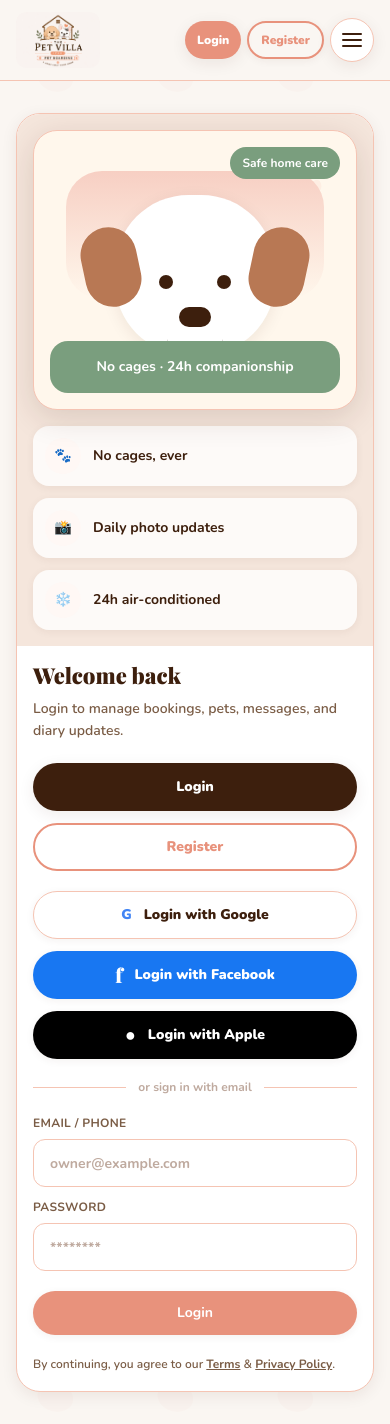
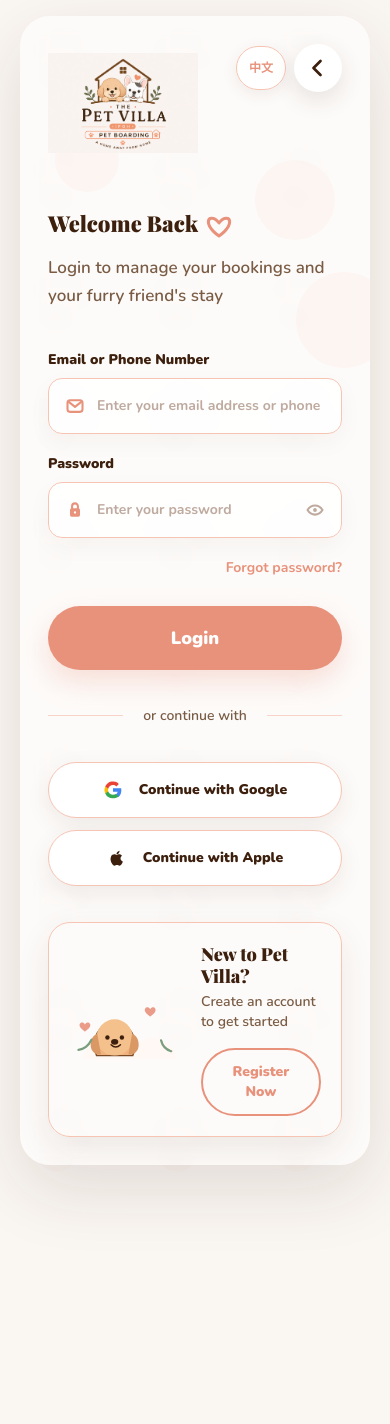
Before and after one commit to petvilla-ipoh/pet-villa, a Next.js app in the folder apps/web/: page /auth in a window 390 px wide. After the commit the page ends 1181 px from the top, so only its background shows below. Built offline with nearby package versions, Linux system fonts and the light colour scheme; a web font is replaced by a local one.

Commit message:
redesign auth mobile pages

```diff
--- a/apps/web/app/auth/page.tsx
+++ b/apps/web/app/auth/page.tsx
@@ -1,14 +1,147 @@
 "use client";
 
 import { useEffect, useState } from "react";
-import { AppNav } from "../components/AppNav";
-import { DogIllustration } from "../components/DogIllustration";
 import { useLanguage } from "../components/LanguageProvider";
 
 type AuthMode = "login" | "register";
+type FieldIconType = "mail" | "lock" | "user" | "phone" | "eye";
+
+function BackIcon() {
+  return (
+    <svg viewBox="0 0 24 24" className="h-6 w-6" aria-hidden="true">
+      <path d="m14.5 5-7 7 7 7" fill="none" stroke="currentColor" strokeWidth="2.7" strokeLinecap="round" strokeLinejoin="round" />
+    </svg>
+  );
+}
+
+function HeartMark() {
+  return (
+    <svg viewBox="0 0 42 42" className="inline-block h-8 w-8 align-middle" aria-hidden="true">
+      <path d="M21 34S7 25 7 15.5C7 9.8 14.2 8 21 17c6.8-9 14-7.2 14-1.5C35 25 21 34 21 34Z" fill="none" stroke="#e8927c" strokeWidth="4" strokeLinecap="round" strokeLinejoin="round" />
+    </svg>
+  );
+}
+
+function FieldIcon({ type }: { type: FieldIconType }) {
+  const common = { fill: "none", stroke: "#e8927c", strokeWidth: "2.5", strokeLinecap: "round" as const, strokeLinejoin: "round" as const };
+
+  if (type === "mail") {
+    return (
+      <svg viewBox="0 0 24 24" className="h-5 w-5" aria-hidden="true">
+        <rect x="3" y="5" width="18" height="14" rx="3" {...common} />
+        <path d="m4.5 7 7.5 6 7.5-6" {...common} />
+      </svg>
+    );
+  }
+
+  if (type === "phone") {
+    return (
+      <svg viewBox="0 0 24 24" className="h-5 w-5" aria-hidden="true">
+        <path d="M7 4.5 9.8 4l2 5-2 1.2c1 2.2 2.8 4 5 5l1.2-2 5 2-.5 2.8c-.2 1.1-1.1 1.9-2.3 1.9C10.2 19.9 4.1 13.8 4.1 5.8c0-1.2.8-2.1 1.9-2.3Z" fill="#e8927c" />
+      </svg>
+    );
+  }
+
+  if (type === "user") {
+    return (
+      <svg viewBox="0 0 24 24" className="h-5 w-5" aria-hidden="true">
+        <circle cx="12" cy="8" r="4" fill="#e8927c" />
+        <path d="M5 21c.8-4.2 4-6.5 7-6.5s6.2 2.3 7 6.5" fill="#e8927c" />
+      </svg>
+    );
+  }
+
+  if (type === "eye") {
+    return (
+      <svg viewBox="0 0 24 24" className="h-5 w-5 text-villa-text-muted" aria-hidden="true">
+        <path d="M3 12s3.4-5.5 9-5.5S21 12 21 12s-3.4 5.5-9 5.5S3 12 3 12Z" {...common} stroke="#bfaa9f" />
+        <circle cx="12" cy="12" r="2.3" fill="#bfaa9f" />
+      </svg>
+    );
+  }
+
+  return (
+    <svg viewBox="0 0 24 24" className="h-5 w-5" aria-hidden="true">
+      <rect x="6" y="10" width="12" height="10" rx="2" fill="#e8927c" />
+      <path d="M8.5 10V7.5a3.5 3.5 0 0 1 7 0V10" {...common} />
+      <circle cx="12" cy="15" r="1.4" fill="#fff8f5" />
+    </svg>
+  );
+}
+
+function GoogleMark() {
+  return (
+    <svg viewBox="0 0 24 24" className="h-5 w-5" aria-hidden="true">
+      <path d="M22 12.2c0-.8-.1-1.5-.2-2.2H12v4.1h5.6a4.8 4.8 0 0 1-2.1 3.2v2.7h3.4c2-1.8 3.1-4.5 3.1-7.8Z" fill="#4285F4" />
+      <path d="M12 22c2.8 0 5.2-.9 6.9-2.5l-3.4-2.7c-.9.6-2.1 1-3.5 1-2.7 0-5-1.8-5.8-4.3H2.7v2.8A10 10 0 0 0 12 22Z" fill="#34A853" />
+      <path d="M6.2 13.5a6 6 0 0 1 0-3.1V7.6H2.7a10 10 0 0 0 0 8.8l3.5-2.9Z" fill="#FBBC05" />
+      <path d="M12 6.1c1.5 0 2.9.5 4 1.6l3-3A10 10 0 0 0 2.7 7.6l3.5 2.8C7 7.9 9.3 6.1 12 6.1Z" fill="#EA4335" />
+    </svg>
+  );
+}
+
+function AppleMark() {
+  return (
+    <svg viewBox="0 0 24 24" className="h-5 w-5" aria-hidden="true">
+      <path d="M16.2 12.5c0-2.1 1.7-3.1 1.8-3.2-1-1.5-2.6-1.7-3.1-1.7-1.3-.1-2.6.8-3.3.8-.7 0-1.8-.8-2.9-.8-1.5 0-2.9.9-3.7 2.2-1.6 2.8-.4 6.9 1.1 9.1.8 1.1 1.7 2.4 2.9 2.3 1.2 0 1.6-.7 3-.7s1.8.7 3 .7c1.3 0 2.1-1.1 2.8-2.3.9-1.3 1.3-2.6 1.3-2.7 0 0-2.9-1.1-2.9-3.7ZM14.1 6.2c.6-.8 1.1-1.8 1-2.9-1 .1-2 .7-2.7 1.5-.6.7-1.1 1.8-1 2.8 1 .1 2-.5 2.7-1.4Z" fill="currentColor" />
+    </svg>
+  );
+}
+
+function DogCardArt({ duo = false }: { duo?: boolean }) {
+  return (
+    <svg viewBox="0 0 160 110" className="h-full w-full" aria-hidden="true">
+      <path d="M22 86c8-18 30-25 50-17 7 3 12 8 16 14 7-12 20-19 36-15 14 4 22 15 24 28H18c1-4 2-7 4-10Z" fill="#fff8f5" />
+      <path d="M38 91c-9-23 3-44 25-47 22 3 34 24 25 47H38Z" fill="#f2b27f" stroke="#7a4a24" strokeWidth="2" />
+      <circle cx="63" cy="66" r="25" fill="#f4c18d" />
+      <path d="M39 61c-6 2-10 9-9 17 1 8 8 13 14 11M87 61c6 2 10 9 9 17-1 8-8 13-14 11" fill="#d99864" />
+      <circle cx="53" cy="66" r="3" fill="#3d1f0d" />
+      <circle cx="73" cy="66" r="3" fill="#3d1f0d" />
+      <path d="M58 76c4 4 9 4 13 0" fill="none" stroke="#3d1f0d" strokeWidth="2" strokeLinecap="round" />
+      <ellipse cx="63" cy="72" rx="5" ry="4" fill="#3d1f0d" />
+      {duo ? (
+        <>
+          <path d="M96 92c-8-20 2-38 20-41 18 3 28 21 20 41H96Z" fill="#fff" stroke="#7a4a24" strokeWidth="2" />
+          <path d="M101 55c2-14 10-20 17-10M133 55c-2-14-10-20-17-10" fill="#f6d5cb" stroke="#7a4a24" strokeWidth="2" strokeLinecap="round" />
+          <circle cx="110" cy="69" r="3" fill="#3d1f0d" />
+          <circle cx="125" cy="69" r="3" fill="#3d1f0d" />
+          <ellipse cx="118" cy="78" rx="6" ry="4" fill="#3d1f0d" />
+          <path d="M112 84c4 4 8 4 12 0" fill="none" stroke="#3d1f0d" strokeWidth="2" strokeLinecap="round" />
+        </>
+      ) : null}
+      <path d="M13 83c8-1 14-6 18-14M141 85c-7-2-12-7-14-15" fill="none" stroke="#7a9e7e" strokeWidth="3" strokeLinecap="round" />
+      <path d="M22 48c3-5 9-2 7 3-1 3-7 7-7 7s-6-4-7-7c-2-5 4-8 7-3ZM112 27c3-5 9-2 7 3-1 3-7 7-7 7s-6-4-7-7c-2-5 4-8 7-3Z" fill="#e8927c" opacity="0.9" />
+    </svg>
+  );
+}
+
+function AuthInput({
+  icon,
+  label,
+  placeholder,
+  type = "text",
+  trailingIcon
+}: {
+  icon: FieldIconType;
+  label: string;
+  placeholder: string;
+  type?: string;
+  trailingIcon?: FieldIconType;
+}) {
+  return (
+    <label className="grid gap-2">
+      <span className="text-sm font-black text-villa-text-primary">{label}</span>
+      <span className="flex h-14 items-center gap-3 rounded-[14px] border border-villa-primary-light bg-white/80 px-4 shadow-[0_8px_24px_rgba(61,31,13,0.04)] transition focus-within:border-villa-primary focus-within:shadow-[0_0_0_3px_rgba(232,146,124,0.15)]">
+        <FieldIcon type={icon} />
+        <input className="h-full min-w-0 flex-1 bg-transparent text-sm font-bold text-villa-text-primary outline-none placeholder:text-villa-text-muted" type={type} placeholder={placeholder} />
+        {trailingIcon ? <FieldIcon type={trailingIcon} /> : null}
+      </span>
+    </label>
+  );
+}
 
 export default function AuthPage() {
-  const { t } = useLanguage();
+  const { t, lang, toggleLang } = useLanguage();
   const [mode, setMode] = useState<AuthMode>("login");
   const [redirect, setRedirect] = useState("/");
 
@@ -39,12 +172,6 @@ export default function AuthPage() {
     window.dispatchEvent(new Event("pet-villa-route"));
   }
 
-  function tabClass(active: boolean) {
-    return active
-      ? "inline-flex min-h-[48px] items-center justify-center rounded-pill bg-villa-text-primary px-6 py-2.5 text-sm font-black text-white shadow-md transition hover:-translate-y-px"
-      : "inline-flex min-h-[48px] items-center justify-center rounded-pill border-2 border-villa-primary bg-white px-6 py-2.5 text-sm font-black text-villa-primary transition hover:-translate-y-px hover:bg-villa-primary-bg";
-  }
-
   function submit() {
     window.localStorage.setItem("pet-villa-session", JSON.stringify({
       user: { id: "demo-owner", role: "owner", name: "Pet Owner", email: "owner@example.com" }
@@ -53,109 +180,143 @@ export default function AuthPage() {
     window.location.href = redirect || "/";
   }
 
+  function goBack() {
+    if (window.history.length > 1) {
+      window.history.back();
+      return;
+    }
+    window.location.href = "/";
+  }
+
+  const isLogin = mode === "login";
+
   return (
-    <div className="villa-shell paw-bg">
-      <AppNav />
-      <main className="px-4 py-8 sm:py-10">
-        <div className="mx-auto grid max-w-6xl overflow-hidden rounded-[24px] border border-villa-primary-light bg-white shadow-md lg:grid-cols-[0.95fr_1.05fr]">
-          <section className="relative bg-[#f5e6dc] p-4 lg:p-8">
-            <span className="paw-mark right-3 top-3" />
-            <DogIllustration label={t({ en: "Safe home care", zh: "安心家庭照顾" })} />
-            <div className="mt-4 grid gap-3">
-              {[
-                { icon: "🐾", en: "No cages, ever", zh: "绝不关笼" },
-                { icon: "📸", en: "Daily photo updates", zh: "每日照片更新" },
-                { icon: "❄️", en: "24h air-conditioned", zh: "24小时冷气" }
-              ].map((item) => (
-                <div key={item.en} className="flex items-center gap-3 rounded-[16px] bg-white/80 p-3 text-sm font-bold shadow-sm">
-                  <span className="grid h-9 w-9 place-items-center rounded-full bg-villa-primary-bg">{item.icon}</span>
-                  <span>{t({ en: item.en, zh: item.zh })}</span>
+    <div className="min-h-screen bg-villa-background bg-[image:var(--paw-pattern)] bg-[length:120px_120px] bg-repeat px-5 py-4 text-villa-text-primary sm:py-8">
+      <main className="mx-auto min-h-[calc(100vh-32px)] max-w-[540px] overflow-hidden rounded-[30px] bg-white/55 shadow-[0_24px_70px_rgba(61,31,13,0.12)] backdrop-blur xl:max-w-[1120px]">
+        <div className="relative mx-auto min-h-[calc(100vh-32px)] max-w-[520px] px-7 py-7 sm:px-10 xl:max-w-none xl:px-14">
+          <div className="pointer-events-none absolute left-[10%] top-28 h-16 w-16 rounded-full bg-villa-primary-light/10" />
+          <div className="pointer-events-none absolute right-[10%] top-36 h-20 w-20 rounded-full bg-villa-primary-light/10" />
+          <div className="pointer-events-none absolute right-[-22px] top-64 h-24 w-24 rounded-full bg-villa-primary-light/10" />
+
+          <header className="relative z-10 flex items-start justify-between">
+            <a href="/" aria-label="The Pet Villa home">
+              <img src="/logo.png" alt="The Pet Villa" className="h-[118px] w-[150px] object-contain" />
+            </a>
+            <div className="flex items-center gap-2">
+              <button
+                type="button"
+                onClick={toggleLang}
+                className="grid h-11 min-w-11 place-items-center rounded-full border border-villa-primary-light bg-white/85 px-3 text-xs font-black text-villa-primary shadow-md"
+                aria-label="Switch language"
+              >
+                {lang === "en" ? "中文" : "EN"}
+              </button>
+              <button
+                type="button"
+                onClick={goBack}
+                className="grid h-12 w-12 place-items-center rounded-full bg-white text-villa-text-primary shadow-[0_8px_24px_rgba(61,31,13,0.12)]"
+                aria-label="Go back"
+              >
+                <BackIcon />
+              </button>
             </div>
-              ))}
-            </div>
-          </section>
+          </header>
 
-          <section className="p-4 lg:p-8">
-            <h1 className="page-title">{mode === "login" ? t({ en: "Welcome back", zh: "欢迎回来" }) : t({ en: "Create Pet Owner Account", zh: "创建宠主账号" })}</h1>
-            <p className="body-copy mt-2">
-              {mode === "login"
-                ? t({ en: "Login to manage bookings, pets, messages, and diary updates.", zh: "登录后管理预约、宠物、消息和日记更新。" })
-                : t({ en: "Register as a pet owner to book small-dog boarding in Ipoh.", zh: "注册宠主账号，预约怡保小型犬寄宿服务。" })}
+          <section className="relative z-10 mt-12 xl:grid xl:grid-cols-[1fr_0.92fr] xl:gap-12">
+            <div>
+              <h1 className="font-title text-[30px] font-black leading-tight text-villa-text-primary sm:text-[34px]">
+                {isLogin ? t({ en: "Welcome Back", zh: "欢迎回来" }) : t({ en: "Create Account", zh: "创建账号" })}{" "}
+                <HeartMark />
+              </h1>
+              <p className="mt-3 max-w-[390px] text-[17px] font-semibold leading-relaxed text-villa-text-secondary">
+                {isLogin
+                  ? t({ en: "Login to manage your bookings and your furry friend's stay", zh: "登录管理你的预约和狗狗入住记录" })
+                  : t({ en: "Join Pet Villa and give your dog a home away from home", zh: "加入 Pet Villa，给狗狗一个家一样的寄宿体验" })}
               </p>
 
-            <div className="mt-5 grid gap-3 sm:grid-cols-2">
-              <button type="button" onClick={() => switchMode("login")} className={tabClass(mode === "login")} aria-pressed={mode === "login"}>
-                {t({ en: "Login", zh: "登录" })}
+              <form className="mt-10 grid gap-5" onSubmit={(event) => { event.preventDefault(); submit(); }}>
+                {isLogin ? (
+                  <>
+                    <AuthInput
+                      icon="mail"
+                      label={t({ en: "Email or Phone Number", zh: "邮箱或电话号码" })}
+                      placeholder={t({ en: "Enter your email address or phone number", zh: "输入邮箱或电话号码" })}
+                    />
+                    <AuthInput
+                      icon="lock"
+                      label={t({ en: "Password", zh: "密码" })}
+                      placeholder={t({ en: "Enter your password", zh: "输入密码" })}
+                      type="password"
+                      trailingIcon="eye"
+                    />
+                    <button type="button" className="justify-self-end text-sm font-bold text-villa-primary">
+                      {t({ en: "Forgot password?", zh: "忘记密码？" })}
                     </button>
-              <button type="button" onClick={() => switchMode("register")} className={tabClass(mode === "register")} aria-pressed={mode === "register"}>
-                {t({ en: "Register", zh: "注册" })}
-              </button>
+                  </>
+                ) : (
+                  <>
+                    <div className="grid gap-5 sm:grid-cols-2">
+                      <AuthInput icon="user" label={t({ en: "Full Name", zh: "姓名" })} placeholder={t({ en: "Enter your name", zh: "输入姓名" })} />
+                      <AuthInput icon="phone" label={t({ en: "Phone Number", zh: "电话号码" })} placeholder={t({ en: "Enter your phone", zh: "输入电话" })} type="tel" />
                     </div>
-
-            {mode === "login" ? (
-              <>
-                <div className="mt-5 grid gap-3">
-                  <button type="button" className="flex h-12 items-center justify-center gap-3 rounded-pill border border-villa-primary-light bg-white px-4 text-sm font-black text-villa-text-primary shadow-sm transition hover:-translate-y-px">
-                    <span className="font-black text-[#4285F4]">G</span>
-                    Login with Google
-                  </button>
-                  <button type="button" className="flex h-12 items-center justify-center gap-3 rounded-pill bg-[#1877F2] px-4 text-sm font-black text-white shadow-sm transition hover:-translate-y-px">
-                    <span className="font-title text-xl font-black">f</span>
-                    Login with Facebook
-                  </button>
-                  <button type="button" className="flex h-12 items-center justify-center gap-3 rounded-pill bg-black px-4 text-sm font-black text-white shadow-sm transition hover:-translate-y-px">
-                    <span className="text-lg">●</span>
-                    Login with Apple
-                  </button>
-                </div>
-
-                <div className="my-5 flex items-center gap-3">
-                  <span className="h-px flex-1 bg-villa-primary-light" />
-                  <span className="text-xs font-bold text-villa-text-muted">{t({ en: "or sign in with email", zh: "或使用邮箱登录" })}</span>
-                  <span className="h-px flex-1 bg-villa-primary-light" />
-                </div>
-              </>
-            ) : null}
-
-            <form className="mt-5 grid gap-3" onSubmit={(event) => { event.preventDefault(); submit(); }}>
-              {mode === "register" ? (
-                <>
-                  <label className="grid gap-2">
-                    <span className="villa-label">{t({ en: "Full name", zh: "姓名" })}</span>
-                    <input className="villa-input" placeholder="Mei Ling" />
-                  </label>
-                  <label className="grid gap-2">
-                    <span className="villa-label">{t({ en: "Phone", zh: "电话" })}</span>
-                    <input className="villa-input" placeholder="+60 12-345 6789" />
+                    <AuthInput icon="mail" label={t({ en: "Email Address", zh: "邮箱" })} placeholder={t({ en: "Enter your email", zh: "输入邮箱" })} type="email" />
+                    <AuthInput icon="lock" label={t({ en: "Password", zh: "密码" })} placeholder={t({ en: "Create a password", zh: "创建密码" })} type="password" trailingIcon="eye" />
+                    <AuthInput icon="lock" label={t({ en: "Confirm Password", zh: "确认密码" })} placeholder={t({ en: "Confirm your password", zh: "确认密码" })} type="password" trailingIcon="eye" />
+                    <label className="flex items-center gap-3 text-sm font-semibold text-villa-text-secondary">
+                      <input type="checkbox" defaultChecked className="h-5 w-5 accent-villa-primary" />
+                      <span>
+                        {t({ en: "I agree to the", zh: "我同意" })}{" "}
+                        <a href="#" className="font-bold text-villa-primary">{t({ en: "Terms of Service", zh: "服务条款" })}</a>{" "}
+                        {t({ en: "and", zh: "和" })}{" "}
+                        <a href="#" className="font-bold text-villa-primary">{t({ en: "Privacy Policy", zh: "隐私政策" })}</a>
+                      </span>
                     </label>
                   </>
-              ) : null}
-              <label className="grid gap-2">
-                <span className="villa-label">{mode === "login" ? t({ en: "Email / Phone", zh: "邮箱 / 电话" }) : t({ en: "Email", zh: "邮箱" })}</span>
-                <input className="villa-input" type="email" placeholder="owner@example.com" />
-              </label>
-              <label className="grid gap-2">
-                <span className="villa-label">{t({ en: "Password", zh: "密码" })}</span>
-                <input className="villa-input" type="password" placeholder="********" />
-              </label>
-              <button type="submit" className="villa-button mt-2 w-full">
-                {mode === "login" ? t({ en: "Login", zh: "登录" }) : t({ en: "Create Account", zh: "创建账号" })}
+                )}
+
+                <button type="submit" className="mt-2 h-16 rounded-pill bg-villa-primary text-lg font-black text-white shadow-[0_12px_28px_rgba(232,146,124,0.28)] transition hover:-translate-y-px">
+                  {isLogin ? t({ en: "Login", zh: "登录" }) : t({ en: "Create Account", zh: "创建账号" })}
                 </button>
               </form>
 
-            {mode === "register" ? (
-              <p className="mt-5 text-center text-sm font-bold text-villa-text-secondary">
-                {t({ en: "Already have an account?", zh: "已经有账号？" })}{" "}
-                <button type="button" className="font-black text-villa-primary underline" onClick={() => switchMode("login")}>
-                  {t({ en: "Login", zh: "登录" })}
+              <div className="my-9 flex items-center gap-5">
+                <span className="h-px flex-1 bg-villa-primary-light/70" />
+                <span className="text-sm font-semibold text-villa-text-secondary">{t({ en: "or continue with", zh: "或继续使用" })}</span>
+                <span className="h-px flex-1 bg-villa-primary-light/70" />
+              </div>
+
+              <div className="grid gap-3">
+                <button type="button" className="flex h-14 items-center justify-center gap-4 rounded-pill border border-villa-primary-light bg-white text-sm font-black text-villa-text-primary shadow-[0_8px_24px_rgba(61,31,13,0.08)] transition hover:-translate-y-px">
+                  <GoogleMark />
+                  {t({ en: "Continue with Google", zh: "使用 Google 继续" })}
                 </button>
+                <button type="button" className="flex h-14 items-center justify-center gap-4 rounded-pill border border-villa-primary-light bg-white text-sm font-black text-villa-text-primary shadow-[0_8px_24px_rgba(61,31,13,0.08)] transition hover:-translate-y-px">
+                  <AppleMark />
+                  {t({ en: "Continue with Apple", zh: "使用 Apple 继续" })}
+                </button>
+              </div>
+            </div>
+
+            <aside className="relative z-10 mt-9 rounded-[22px] border border-villa-primary-light bg-white/82 p-5 shadow-[0_12px_34px_rgba(61,31,13,0.09)] xl:mt-0 xl:self-end">
+              <div className="grid grid-cols-[116px_1fr] items-center gap-4">
+                <DogCardArt duo={!isLogin} />
+                <div>
+                  <h2 className="font-title text-[20px] font-black leading-tight text-villa-text-primary">
+                    {isLogin ? t({ en: "New to Pet Villa?", zh: "第一次来 Pet Villa？" }) : t({ en: "Already have an account?", zh: "已经有账号？" })}
+                  </h2>
+                  <p className="mt-1 text-sm font-semibold text-villa-text-secondary">
+                    {isLogin ? t({ en: "Create an account to get started", zh: "创建账号开始预约" }) : t({ en: "Login to continue", zh: "登录继续预约" })}
                   </p>
-            ) : null}
-
-            <p className="mt-5 text-xs font-semibold leading-relaxed text-villa-text-secondary">
-              {t({ en: "By continuing, you agree to our", zh: "继续即代表你同意我们的" })}{" "}
-              <a className="font-bold underline" href="#">Terms</a> & <a className="font-bold underline" href="#">Privacy Policy</a>.
-            </p>
+                  <button
+                    type="button"
+                    onClick={() => switchMode(isLogin ? "register" : "login")}
+                    className="mt-4 rounded-pill border-2 border-villa-primary px-6 py-3 text-sm font-black text-villa-primary transition hover:-translate-y-px hover:bg-villa-primary-bg"
+                  >
+                    {isLogin ? t({ en: "Register Now", zh: "立即注册" }) : t({ en: "Login Now", zh: "立即登录" })}
+                  </button>
+                </div>
+              </div>
+            </aside>
           </section>
         </div>
       </main>
```
Lines whose indentation alone changed are shown as unchanged.
